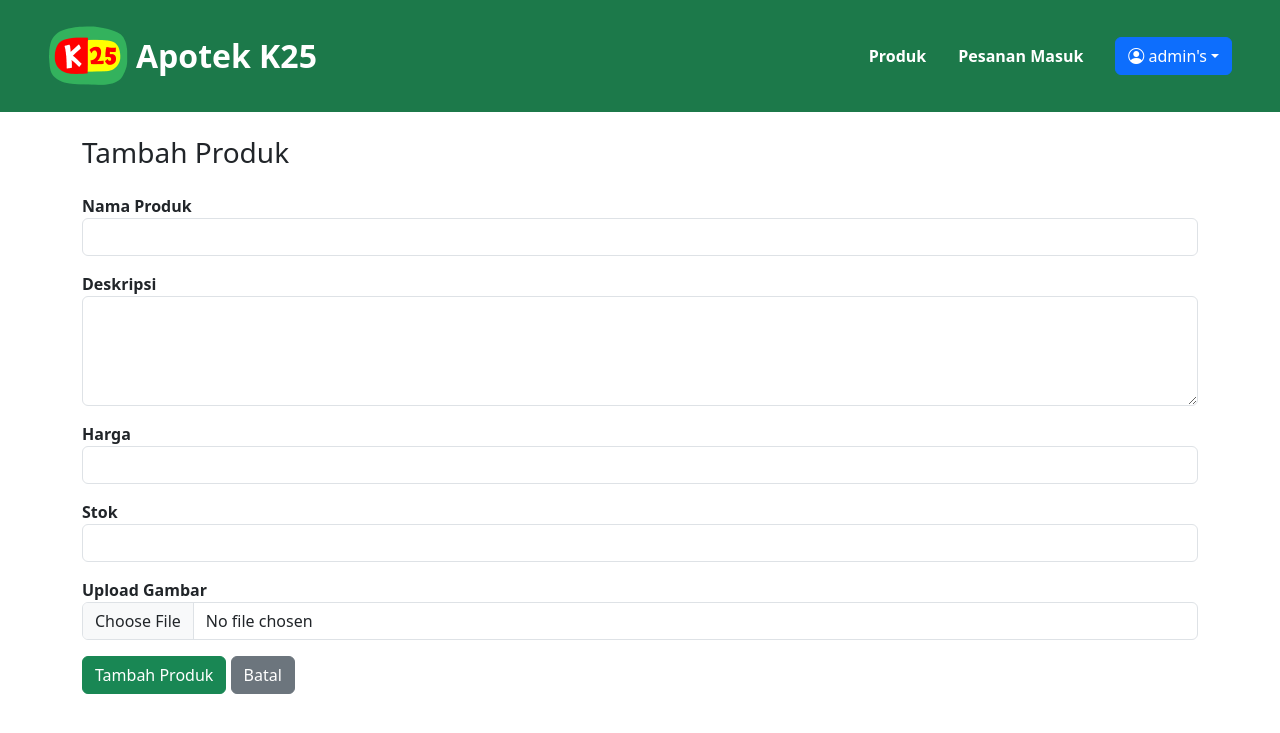
After one commit to Rinoffe/proyek-apotek, a PHP site: page /admin/tambah_produk.php in a window 1280 px wide. The commit adds this page. Shown: the top 733 px of the page. Run offline with PHP 8.4, Linux system fonts and the light colour scheme; a user stored in the database is signed in.

Commit message:
tambah produk &stok done

```diff
--- /dev/null
+++ b/admin/tambah_produk.php
@@ -0,0 +1,90 @@
+<?php
+session_start();
+if (!isset($_SESSION['loggedin']) || $_SESSION['loggedin'] !== TRUE) {
+    header("Location: ../login.php");
+    exit;
+}
+$username = $_SESSION['username'];
+
+include "../connection.php";
+
+// Proses tambah produk
+if (isset($_POST['submit'])) {
+
+    $nama = $_POST['nama_obat'];
+    $deskripsi = $_POST['deskripsi'];
+    $stok = $_POST['stok'];
+    $harga = $_POST['harga'];
+
+    // Upload gambar baru
+    $gambar = "";
+    if ($_FILES['gambar']['name'] != "") {
+
+        $gambar = time() . "_" . $_FILES['gambar']['name'];
+        $path = "../images/" . $gambar;
+
+        move_uploaded_file($_FILES['gambar']['tmp_name'], $path);
+    }
+
+    // Insert data baru
+    $insert = mysqli_query($connect, "
+        INSERT INTO obat (nama_obat, deskripsi, stok, harga, gambar)
+        VALUES ('$nama', '$deskripsi', '$stok', '$harga', '$gambar')
+    ");
+
+    if ($insert) {
+        echo "<script>alert('Produk berhasil ditambahkan!'); window.location='produk.php';</script>";
+    } else {
+        echo "<script>alert('Gagal menambahkan produk!');</script>";
+    }
+}
+?>
+
+<!doctype html>
+<html lang="en">
+
+<head>
+    <meta charset="utf-8">
+    <meta name="viewport" content="width=device-width, initial-scale=1">
+    <title>Tambah Produk</title>
+    <link rel="stylesheet" href="https://cdn.jsdelivr.net/npm/bootstrap-icons@1.13.1/font/bootstrap-icons.min.css">
+    <link href="https://cdn.jsdelivr.net/npm/bootstrap@5.3.8/dist/css/bootstrap.min.css" rel="stylesheet">
+    <style>
+        label { font-weight: bold; }
+    </style>
+</head>
+
+<body style="background-color: #ffffff;">
+
+    <?php include ('adminHeader.php'); ?>
+
+<div class="container m-4 mx-auto">
+    <h3>Tambah Produk</h3>
+
+    <form action="" method="POST" enctype="multipart/form-data">
+
+        <label class="mt-3">Nama Produk</label>
+        <input type="text" name="nama_obat" class="form-control" required>
+
+        <label class="mt-3">Deskripsi</label>
+        <textarea name="deskripsi" class="form-control" rows="4" required></textarea>
+
+        <label class="mt-3">Harga</label>
+        <input type="number" name="harga" class="form-control" required>
+
+        <label class="mt-3">Stok</label>
+        <input type="number" name="stok" class="form-control" required>
+
+        <label class="mt-3">Upload Gambar</label>
+        <input type="file" name="gambar" class="form-control" required>
+
+        <button type="submit" name="submit" class="btn btn-success mt-3">Tambah Produk</button>
+        <a href="produk.php" class="btn btn-secondary mt-3">Batal</a>
+    </form>
+
+</div>
+
+<script src="https://cdn.jsdelivr.net/npm/bootstrap@5.3.8/dist/js/bootstrap.bundle.min.js"></script>
+</body>
+
+</html>
```
Also changed, not shown: admin/produk.php (+49 -19 lines), admin/tambah_stok.php (added, +72 -0 lines), images/1764114215_sg bes (2).png (added), images/1764114553_sg bes (2).png (added), images/1764114978_info beasiswa 7 (2).png (added), images/1764115015_info beasiswa 7.png (added), images/amoxicillin.jpg (deleted), images/salbutamol.jpg (deleted).
